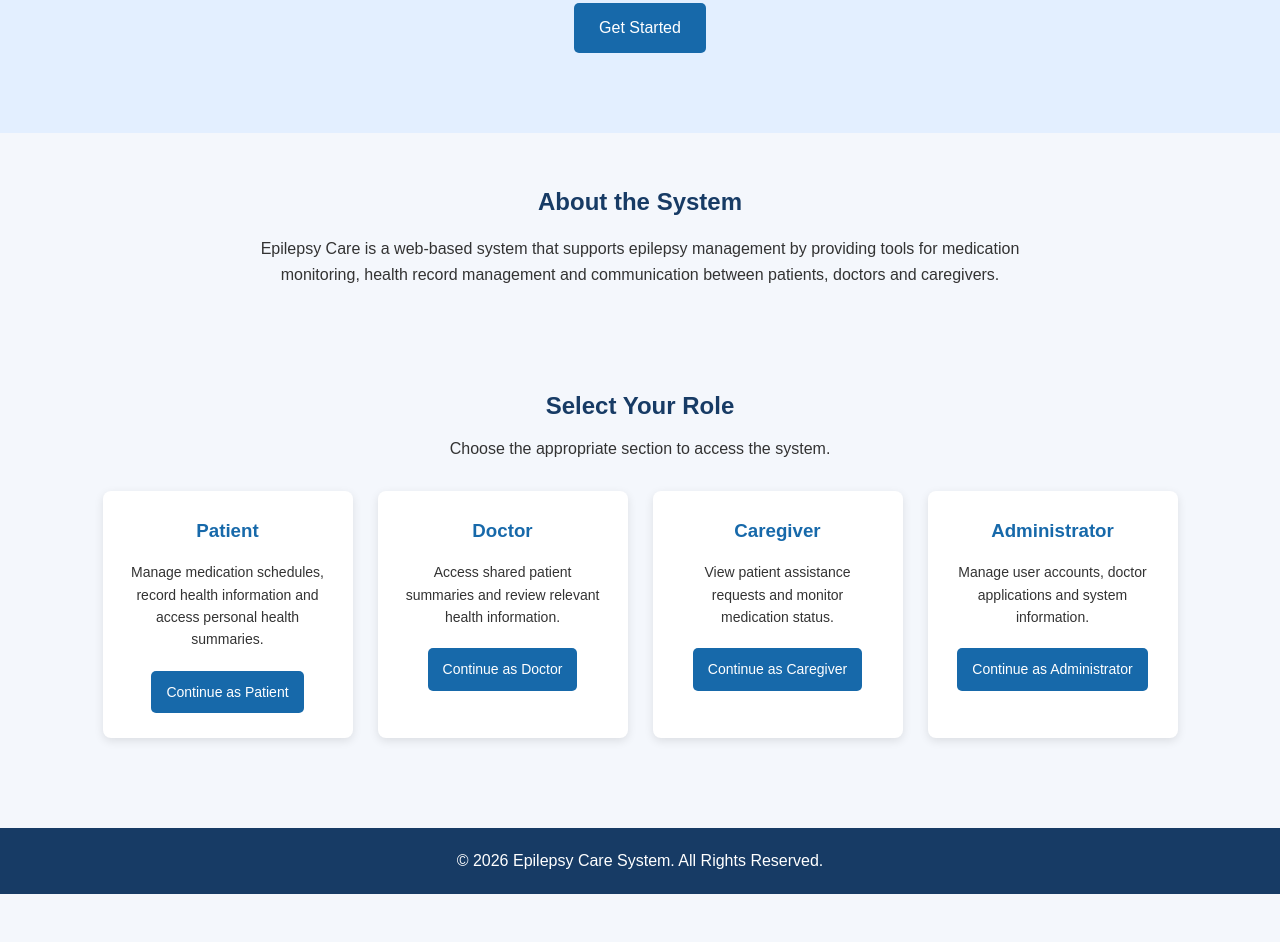
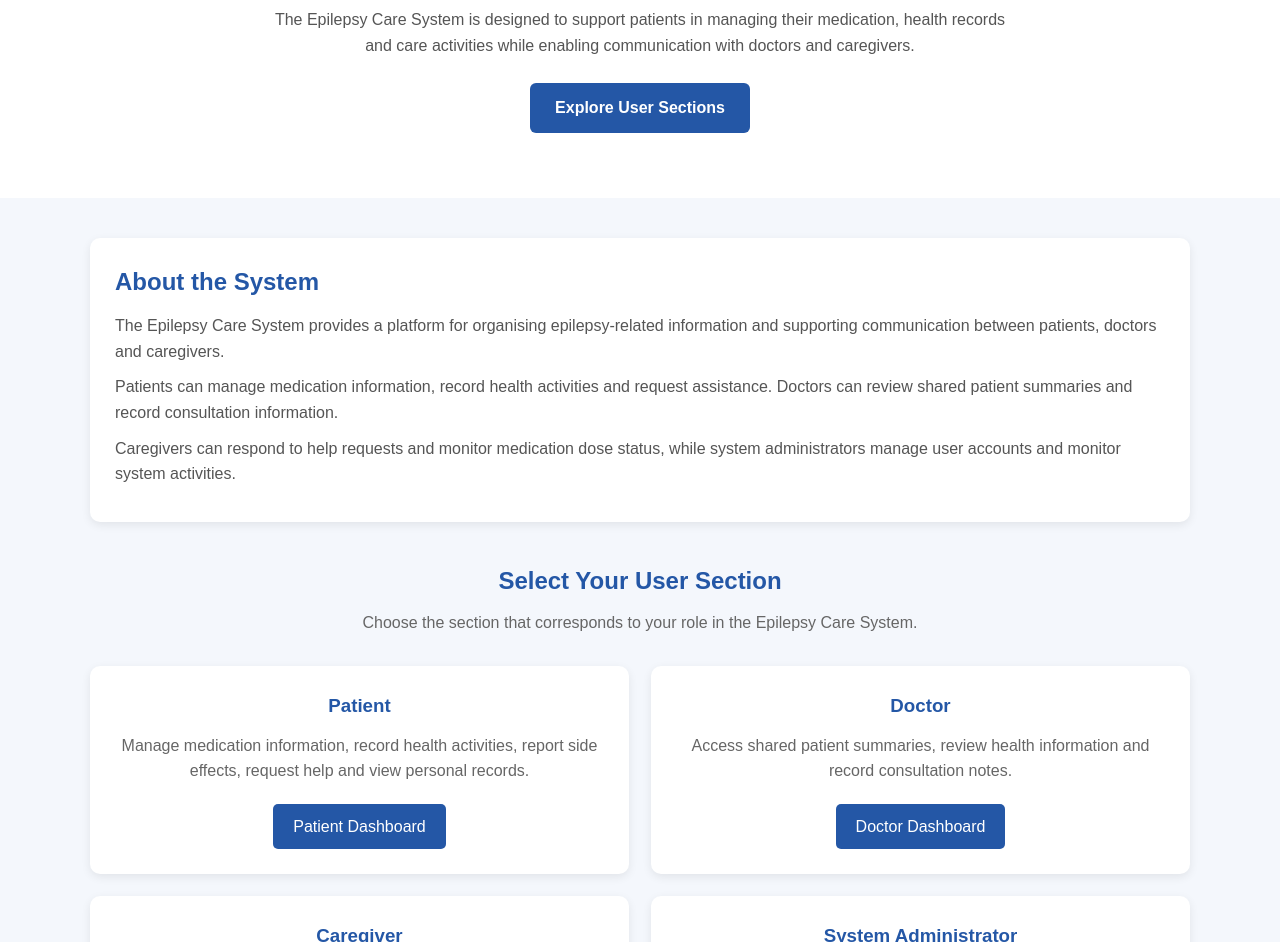
Before and after one commit to annabelgacheri-jpg/Epilespy-Care, a plain HTML site: page index.html in a window 1280 px wide. Shown: the part 312-1254 px from the top of the page. Before the commit the page ends 1206 px from the top, so only its background shows below. Drawn offline with Linux system fonts and the light colour scheme.

Commit message:
Navigations

````diff
--- a/index.html
+++ b/index.html
@@ -1,4 +1,4 @@
-
+```html
 <!DOCTYPE html>
 <html lang="en">
 
@@ -6,7 +6,7 @@
     <meta charset="UTF-8">
     <meta name="viewport" content="width=device-width, initial-scale=1.0">
 
-    <title>Epilepsy Care System</title>
+    <title>Home | Epilepsy Care System</title>
 
     <style>
 
@@ -18,10 +18,6 @@
             box-sizing: border-box;
         }
 
-        html {
-            scroll-behavior: smooth;
-        }
-
         body {
             font-family: Arial, Helvetica, sans-serif;
             background-color: #f4f7fc;
@@ -29,183 +25,207 @@
             line-height: 1.6;
         }
 
-
-        /* 2. HEADER SECTION */
+        /* 2. HEADER STYLING */
 
         header {
-            background-color: #173b65;
+            background-color: #2457a6;
             color: white;
-            padding: 20px 8%;
-
-            display: flex;
-            justify-content: space-between;
-            align-items: center;
+            padding: 20px 7%;
         }
 
-        .logo h2 {
-            font-size: 25px;
+        header h1 {
+            margin-bottom: 5px;
+        }
+
+        header p {
+            font-size: 14px;
+        }
+
+        /* 3. NAVIGATION BAR */
+
+        nav {
+            margin-top: 18px;
         }
 
         nav a {
             color: white;
             text-decoration: none;
-            margin-left: 25px;
-            font-size: 15px;
+            margin-right: 22px;
+            font-weight: bold;
         }
 
         nav a:hover {
-            color: #a9d5ff;
+            text-decoration: underline;
         }
 
-
-        /* 3. WELCOME SECTION */
+        /* 4. WELCOME SECTION */
 
         .welcome {
+            background-color: white;
             text-align: center;
-            padding: 80px 20px;
-            background-color: #e3efff;
+            padding: 65px 20px;
         }
 
-        .welcome h1 {
-            font-size: 38px;
-            color: #173b65;
+        .welcome h2 {
+            color: #2457a6;
+            font-size: 32px;
             margin-bottom: 15px;
         }
 
         .welcome p {
-            max-width: 700px;
+            max-width: 750px;
             margin: 0 auto 25px;
-            font-size: 17px;
+            color: #555;
         }
 
-        .main-button {
+        .welcome-button {
             display: inline-block;
-            background-color: #1769aa;
+            background-color: #2457a6;
             color: white;
             padding: 12px 25px;
+            border-radius: 6px;
+            text-decoration: none;
+            font-weight: bold;
+        }
+
+        .welcome-button:hover {
+            background-color: #173e7a;
+        }
+
+        /* 5. MAIN CONTENT CONTAINER */
+
+        .container {
+            width: 86%;
+            max-width: 1100px;
+            margin: 40px auto;
+        }
+
+        .section-heading {
+            text-align: center;
+            margin-bottom: 30px;
+        }
+
+        .section-heading h2 {
+            color: #2457a6;
+            margin-bottom: 10px;
+        }
+
+        .section-heading p {
+            color: #666;
+        }
+
+        /* 6. ABOUT SECTION */
+
+        .about {
+            background-color: white;
+            padding: 25px;
+            border-radius: 10px;
+            margin-bottom: 40px;
+            box-shadow: 0 3px 10px rgba(0, 0, 0, 0.08);
+        }
+
+        .about h2 {
+            color: #2457a6;
+            margin-bottom: 12px;
+        }
+
+        .about p {
+            color: #555;
+            margin-bottom: 10px;
+        }
+
+        /* 7. USER ROLE CARDS */
+
+        .role-cards {
+            display: grid;
+            grid-template-columns: repeat(2, 1fr);
+            gap: 22px;
+        }
+
+        .role-card {
+            background-color: white;
+            padding: 25px;
+            border-radius: 10px;
+            text-align: center;
+            box-shadow: 0 3px 10px rgba(0, 0, 0, 0.08);
+            transition: transform 0.3s;
+        }
+
+        .role-card:hover {
+            transform: translateY(-5px);
+        }
+
+        .role-card h3 {
+            color: #2457a6;
+            margin-bottom: 12px;
+        }
+
+        .role-card p {
+            color: #666;
+            margin-bottom: 20px;
+        }
+
+        .role-card a {
+            display: inline-block;
+            background-color: #2457a6;
+            color: white;
+            padding: 10px 20px;
             text-decoration: none;
             border-radius: 5px;
         }
 
-        .main-button:hover {
-            background-color: #104b7c;
+        .role-card a:hover {
+            background-color: #173e7a;
         }
 
+        /* 8. SYSTEM INFORMATION SECTION */
 
-        /* 4. ABOUT SECTION */
-
-        .about {
-            text-align: center;
-            padding: 50px 20px;
+        .information {
+            background-color: white;
+            padding: 25px;
+            border-radius: 10px;
+            margin-top: 40px;
+            box-shadow: 0 3px 10px rgba(0, 0, 0, 0.08);
         }
 
-        .about h2 {
-            color: #173b65;
-            margin-bottom: 15px;
+        .information h2 {
+            color: #2457a6;
+            margin-bottom: 12px;
         }
 
-        .about p {
-            max-width: 800px;
-            margin: auto;
+        .information p {
+            color: #555;
         }
 
+        /* 9. FOOTER */
 
-        /* 5. USER ROLES SECTION */
-
-        .roles {
-            padding: 50px 8%;
+        footer {
+            background-color: #2457a6;
+            color: white;
             text-align: center;
+            padding: 18px;
+            margin-top: 45px;
         }
 
-        .roles h2 {
-            color: #173b65;
-            margin-bottom: 10px;
+        /* 10. RESPONSIVE DESIGN */
+
+        @media (max-width: 700px) {
+
+            .container {
+                width: 92%;
             }
 
-        .section-description {
-            margin-bottom: 30px;
+            .role-cards {
+                grid-template-columns: 1fr;
             }
 
-
-        /* 6. ROLE CARDS */
-
-        .role-container {
-            display: flex;
-            justify-content: center;
-            flex-wrap: wrap;
-            gap: 25px;
-        }
-
-        .role-card {
-            background-color: white;
-            width: 250px;
-            padding: 25px;
-            border-radius: 8px;
-            box-shadow: 0 3px 10px rgba(0, 0, 0, 0.1);
-            text-align: center;
-        }
-
-        .role-card h3 {
-            color: #1769aa;
-            margin-bottom: 15px;
-        }
-
-        .role-card p {
-            font-size: 14px;
-            margin-bottom: 20px;
-        }
-
-        .role-button {
-            display: inline-block;
-            background-color: #1769aa;
-            color: white;
-            padding: 10px 15px;
-            text-decoration: none;
-            border-radius: 5px;
-            font-size: 14px;
-        }
-
-        .role-button:hover {
-            background-color: #104b7c;
-        }
-
-
-        /* 7. FOOTER SECTION */
-
-        footer {
-            background-color: #173b65;
-            color: white;
-            text-align: center;
-            padding: 20px;
-            margin-top: 40px;
-        }
-
-
-        /* 8. RESPONSIVE DESIGN */
-
-        @media (max-width: 600px) {
-
-            header {
-                flex-direction: column;
-                gap: 15px;
+            .welcome h2 {
+                font-size: 25px;
             }
 
             nav a {
-                margin: 0 8px;
-            }
-
-            .welcome h1 {
-                font-size: 28px;
-            }
-
-            .role-container {
-                flex-direction: column;
-                align-items: center;
-            }
-
-            .role-card {
-                width: 100%;
-                max-width: 350px;
+                display: inline-block;
+                margin: 8px 12px 0 0;
             }
 
         }
@@ -214,47 +234,57 @@
 
 </head>
 
-
 <body>
 
-    <!-- HEADER SECTION -->
+    <!-- HEADER -->
 
     <header>
 
-        <div class="logo">
-            <h2>Epilepsy Care</h2>
-        </div>
+        <h1>Epilepsy Care System</h1>
+
+        <p>
+            Supporting epilepsy management through organised
+            health information and communication.
+        </p>
+
+        <!-- NAVIGATION BAR -->
 
         <nav>
+
             <a href="index.html">Home</a>
+
             <a href="#about">About</a>
-            <a href="#roles">User Roles</a>
+
+            <a href="#user-roles">User Sections</a>
+
         </nav>
 
     </header>
-
-
-    <!-- MAIN CONTENT -->
-
-    <main>
 
 
     <!-- WELCOME SECTION -->
 
     <section class="welcome">
 
-            <h1>Welcome to Epilepsy Care</h1>
+        <h2>Welcome to the Epilepsy Care System</h2>
 
         <p>
-                A digital healthcare support system designed to help
-                individuals manage epilepsy through medication tracking,
-                health records and communication with caregivers and doctors.
+            The Epilepsy Care System is designed to support patients
+            in managing their medication, health records and care
+            activities while enabling communication with doctors
+            and caregivers.
         </p>
 
-            <a href="#roles" class="main-button">Get Started</a>
+        <a href="#user-roles" class="welcome-button">
+            Explore User Sections
+        </a>
 
     </section>
 
+
+    <!-- MAIN CONTENT -->
+
+    <main class="container">
 
 
         <!-- ABOUT SECTION -->
@@ -264,28 +294,45 @@
             <h2>About the System</h2>
 
             <p>
-                Epilepsy Care is a web-based system that supports epilepsy
-                management by providing tools for medication monitoring,
-                health record management and communication between patients,
+                The Epilepsy Care System provides a platform for
+                organising epilepsy-related information and
+                supporting communication between patients,
                 doctors and caregivers.
+            </p>
+
+            <p>
+                Patients can manage medication information,
+                record health activities and request assistance.
+                Doctors can review shared patient summaries and
+                record consultation information.
+            </p>
+
+            <p>
+                Caregivers can respond to help requests and monitor
+                medication dose status, while system administrators
+                manage user accounts and monitor system activities.
             </p>
 
         </section>
 
 
+        <!-- USER ROLE SECTION -->
 
-        <!-- USER ROLES SECTION -->
+        <section id="user-roles">
 
-        <section class="roles" id="roles">
+            <div class="section-heading">
 
-            <h2>Select Your Role</h2>
+                <h2>Select Your User Section</h2>
 
-            <p class="section-description">
-                Choose the appropriate section to access the system.
+                <p>
+                    Choose the section that corresponds to your
+                    role in the Epilepsy Care System.
                 </p>
 
+            </div>
 
-            <div class="role-container">
+
+            <div class="role-cards">
 
 
                 <!-- PATIENT CARD -->
@@ -295,16 +342,16 @@
                     <h3>Patient</h3>
 
                     <p>
-                        Manage medication schedules, record health information
-                        and access personal health summaries.
+                        Manage medication information, record
+                        health activities, report side effects,
+                        request help and view personal records.
                     </p>
 
-                    <a href="patient/patient.html" class="role-button">
-                        Continue as Patient
+                    <a href="patient/patient.html">
+                        Patient Dashboard
                     </a>
 
                 </div>
-
 
 
                 <!-- DOCTOR CARD -->
@@ -314,16 +361,16 @@
                     <h3>Doctor</h3>
 
                     <p>
-                        Access shared patient summaries and review relevant
-                        health information.
+                        Access shared patient summaries,
+                        review health information and record
+                        consultation notes.
                     </p>
 
-                    <a href="doctor/doctor.html" class="role-button">
-                        Continue as Doctor
+                    <a href="doctor/doctor.html">
+                        Doctor Dashboard
                     </a>
 
                 </div>
-
 
 
                 <!-- CAREGIVER CARD -->
@@ -333,31 +380,32 @@
                     <h3>Caregiver</h3>
 
                     <p>
-                        View patient assistance requests and monitor
-                        medication status.
+                        Accept patient invitations, respond
+                        to help requests and monitor medication
+                        dose status.
                     </p>
 
-                    <a href="caregiver/caregiver.html" class="role-button">
-                        Continue as Caregiver
+                    <a href="caregiver/caregiver.html">
+                        Caregiver Dashboard
                     </a>
 
                 </div>
-
 
 
                 <!-- ADMINISTRATOR CARD -->
 
                 <div class="role-card">
 
-                    <h3>Administrator</h3>
+                    <h3>System Administrator</h3>
 
                     <p>
-                        Manage user accounts, doctor applications
-                        and system information.
+                        Manage user accounts, review doctor
+                        applications, manage reference data
+                        and monitor system usage.
                     </p>
 
-                    <a href="admin/admin.html" class="role-button">
-                        Continue as Administrator
+                    <a href="admin/admin.html">
+                        Administrator Dashboard
                     </a>
 
                 </div>
@@ -368,16 +416,32 @@
         </section>
 
 
+        <!-- SYSTEM INFORMATION -->
+
+        <section class="information">
+
+            <h2>System Information</h2>
+
+            <p>
+                This system is intended to support the organisation
+                and management of epilepsy care information.
+                Access to patient information should be controlled
+                to protect privacy and confidentiality.
+            </p>
+
+        </section>
+
+
     </main>
 
 
-
-    <!-- FOOTER SECTION -->
+    <!-- FOOTER -->
 
     <footer>
 
         <p>
-            &copy; 2026 Epilepsy Care System. All Rights Reserved.
+            &copy; 2026 Epilepsy Care System.
+            All Rights Reserved.
         </p>
 
     </footer>
@@ -386,3 +450,4 @@
 </body>
 
 </html>
+```
````
Also changed, not shown: admin/admin.html (+11 -5 lines), caregiver/caregiver.html (+10 -4 lines), doctor/doctor.html (+10 -4 lines), patient/patient.html (+11 -4 lines). Lines whose indentation alone changed are shown as unchanged.
